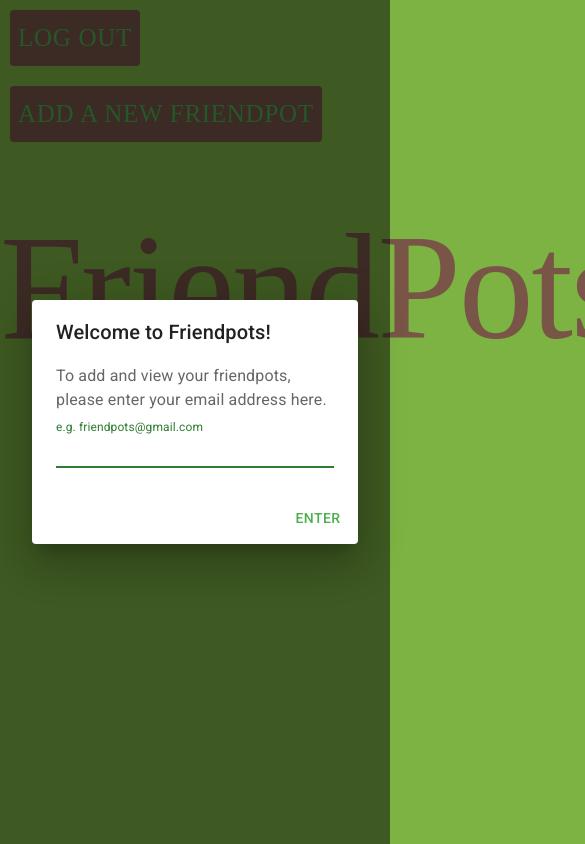
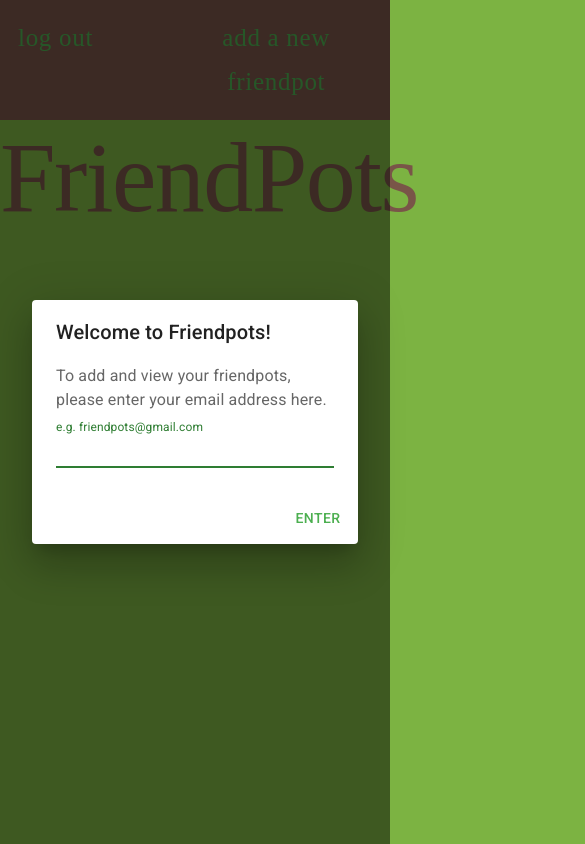
Before and after one commit to eunhyekim224/friendpots, a React (Create React App) app in the folder web/: page / in a window 390 px wide. Shown: the top 844 px of the page, 585 px wide, since content can reach past the window. Built offline with nearby package versions, Linux system fonts and the light colour scheme; a web font is replaced by a local one.

Commit message:
responsive ui

```diff
--- a/web/src/App.tsx
+++ b/web/src/App.tsx
@@ -9,7 +9,7 @@ const theme = createTheme({
             main: green[500],
         },
         secondary: {
-            main: brown[500]
+            main: brown[500],
         }
     },
 });
--- a/web/src/screens/Home/Home.styled.ts
+++ b/web/src/screens/Home/Home.styled.ts
@@ -9,4 +9,5 @@ export const MainButton = styled(Button)<ButtonProps>(({ theme }) => ({
     fontFamily: "Sue Ellen Francisco",
     fontSize: 25,
     margin: "10px",
+    textTransform: "lowercase"
 }));
--- a/web/src/screens/Home/Home.tsx
+++ b/web/src/screens/Home/Home.tsx
@@ -19,7 +19,7 @@ export const Home = (): ReactElement => {
     const [snackbarStatus, setSnackbarStatus] = useState<string>();
     const [snackBarIsOpen, setSnackbarIsOpen] = useState(false);
 
-    const successMsg = "You have successfully added your new friend pot! 🎉";
+    const smallScreenWidth = useMediaQuery(breakpoints.down("sm"));
 
     const addFriend = async (name: string, careLevel: string) => {
         const newFriend: Friend = {
@@ -104,48 +104,60 @@ export const Home = (): ReactElement => {
 
     const friendPots = friends?.map((friend) => {
         return (
+            <Grid item xs={6} md={4} key={friend.id}>
                 <FriendPot
                     id={friend.id || ""}
                     userId={userId}
                     name={friend.name}
                     state={friend.state}
                     careLevel={friend.careLevel}
-                key={friend.id}
                     getFriends={getFriends}
                 />
+            </Grid>
         );
     });
 
-    const smallScreenWidth = useMediaQuery(breakpoints.down("sm"));
-
     return (
-        <Box
+        <Grid
+            container
+            direction={"column"}
+            justifyContent={"center"}
             sx={{
                 backgroundColor: "#7cb342",
             }}
         >
-            {isLoginModalOpen && (
             <LoginDialog
                 isOpen={isLoginModalOpen}
                 close={closeLoginModal}
                 saveUserId={setUserId}
             />
-            )}
+            <AddFriendFormDialog
+                isOpen={modalIsOpen}
+                close={closeModal}
+                addFriend={addFriend}
+            />
 
             <Grid
                 container
-                direction="row"
-                justifyContent="space-between"
-                position={"fixed"}
+                item
             >
-                <Grid item>
+                <Grid
+                    container
+                    item
+                    position="fixed"
+                    sx={{
+                        backgroundColor: smallScreenWidth ? palette.secondary.main : '',
+                        zIndex: 2,
+                    }}
+                >
+                    <Grid item xs={5}>
                         <MainButton id={"logout-button"} onClick={logout}>
                             Log out
                         </MainButton>
                     </Grid>
 
                     {smallScreenWidth && (
-                    <Grid item>
+                        <Grid item xs={7}>
                             <MainButton
                                 onClick={openModal}
                                 disableFocusRipple
@@ -156,37 +168,22 @@ export const Home = (): ReactElement => {
                         </Grid>
                     )}
                 </Grid>
+            </Grid>
 
+            <Grid item alignSelf={"center"} sx={{ paddingTop: 15 }}>
                 <Typography
                     variant="h1"
-                component="div"
                     gutterBottom
                     fontFamily="Sue Ellen Francisco"
-                fontSize={150}
+                    fontSize={smallScreenWidth ? 100 : 150}
                     color={palette.secondary.main}
-                sx={{
-                    paddingTop: "200px",
-                    textAlign: "center",
-                }}
                 >
                     FriendPots
                 </Typography>
-
-            <Box
-                sx={{
-                    display: "flex",
-                    flexDirection: "column",
-                    justifyContent: "center",
-                    alignItems: "center",
-                }}
-            >
-                <AddFriendFormDialog
-                    isOpen={modalIsOpen}
-                    close={closeModal}
-                    addFriend={addFriend}
-                />
+            </Grid>
 
             {!smallScreenWidth && (
+                <Grid item alignSelf={"center"}>
                     <MainButton
                         variant="contained"
                         onClick={openModal}
@@ -195,28 +192,21 @@ export const Home = (): ReactElement => {
                     >
                         Add a new friendpot
                     </MainButton>
+                </Grid>
             )}
 
-                <Box
-                    sx={{
-                        display: "flex",
-                        flexWrap: "wrap",
-                        flexDirection: "row",
-                        justifyContent: "space-between",
-                        width: "60%",
-                        margin: "50px",
-                        gap: "15px",
-                    }}
-                >
+            <Grid container item flexWrap={"wrap"} spacing={2}>
                 {friendPots}
-                </Box>
+            </Grid>
+
             <StatusSnackbar
                 isOpen={snackBarIsOpen}
                 handleSnackbarClose={handleSnackbarClose}
                 status={snackbarStatus}
-                    successMsg={successMsg}
+                successMsg={
+                    "You have successfully added your new friend pot! 🎉"
+                }
             />
-            </Box>
-        </Box>
+        </Grid>
     );
 };
```
Lines whose indentation alone changed are shown as unchanged.
